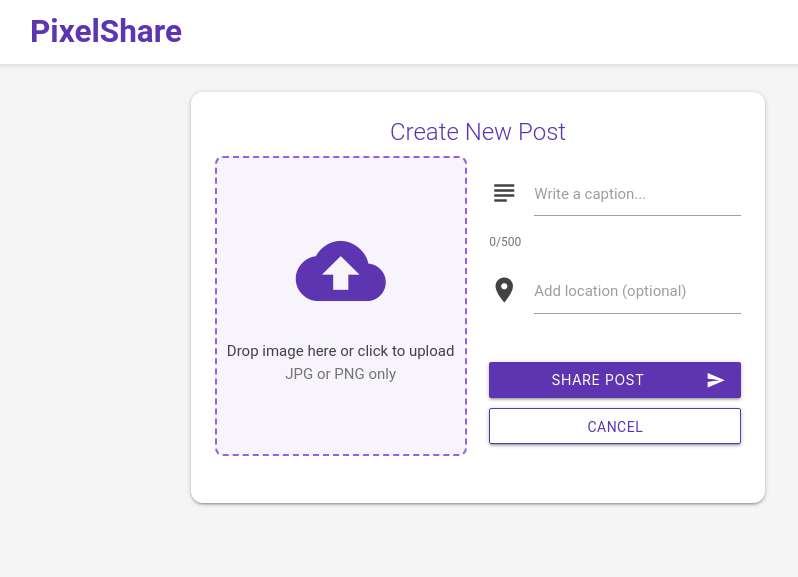
After one commit to rkeesari98/assignment-3, a FastAPI app: template templates/post_creation.html in a window 1280 px wide. The commit adds this page. Shown: the top 577 px of the page, without its empty margins (162-960 px from the left). Run offline with FastAPI, Linux system fonts and the light colour scheme; the template is opened without the code that fills it, so the values that code supplies are empty; some libraries are stand-ins or nearby versions.

Commit message:
feat: added template and route for post creation

```diff
--- a/main.py
+++ b/main.py
@@ -1,6 +1,5 @@
-from datetime import datetime
 from typing import Any, Dict, List, Optional
-from fastapi import FastAPI, HTTPException, Request,Form, Depends
+from fastapi import FastAPI, File, HTTPException, Request,Form, Depends, UploadFile
 from fastapi.responses import HTMLResponse, JSONResponse
 from fastapi.staticfiles import StaticFiles
 from fastapi.templating import Jinja2Templates
@@ -10,9 +9,11 @@ from google.cloud import firestore
 from pydantic import ValidationError
 import starlette.status as status
 from fastapi.responses import RedirectResponse
-from models import User, UserProfileUpdateInput
+from file_service import FileService
+from models import PostInput, User, UserProfileUpdateInput
+from post_service import PostService
 from user_service import UserService
-
+import datetime
 
 app = FastAPI()
 
@@ -87,3 +88,63 @@ def update_user(request:Request,user_profile_input:UserProfileUpdateInput):
                 "error": str(e)
             }
         )
+
+
+@app.get('/post/create',response_class=HTMLResponse)
+def post_create(request:Request):
+    try:
+        user = UserService.validate_session_and_fetch_user(request)
+        logged_in_user = UserService.validate_session_and_fetch_user(request)
+        if logged_in_user:
+            return templates.TemplateResponse(
+            "post_creation.html",
+            {"request":request}
+        )
+        return templates.TemplateResponse(
+            "login.html",
+            {"request":request}
+        )
+    except Exception as e:
+        return templates.TemplateResponse(
+            "login.html",
+            {"request":request}
+        )
+
+
+@app.post('/upload-file',response_class=JSONResponse)
+async def upload_file(request:Request,file_name: UploadFile = File(...)):
+    try:
+        print(file_name)
+        user = UserService.validate_session_and_fetch_user(request)
+        if user is None:
+            return templates.TemplateResponse(
+            "login.html",
+            {"request":request}
+        )
+        await FileService.upload_file(request,file_name)
+        return JSONResponse(content={"status": True, "filename": file_name.filename})
+    except Exception as e:
+        print(e)
+        return JSONResponse(status_code=500,content={"error": str(e)})
+
+@app.post('/post')
+def post_create(request:Request,post_input:PostInput):
+    try:
+        user = UserService.validate_session_and_fetch_user(request)
+        if user is None:
+            return JSONResponse(
+                status_code=401,
+                content={"status": False, "error": "Authentication required"}
+            )
+        post = PostService.post_create(user,post_input)
+        post_json = post.dict()
+        post_json['Id'] = str(post_json['Id'])
+        if isinstance(post_json['Date'], datetime.datetime):
+            post_json['Date'] = post_json['Date'].isoformat()
+        return JSONResponse(content={"status": True, "post": post_json})
+    except Exception as e:
+        print(e)
+        return JSONResponse(
+            status_code=500,
+            content={"status": False, "error": str(e)}
+        )
--- a/templates/home.html
+++ b/templates/home.html
@@ -750,7 +750,7 @@
                                 <i class="material-icons no-posts-icon">photo_camera</i>
                                 <h5>No Posts Yet</h5>
                                 <p class="grey-text">Start following users or create your own posts!</p>
-                                <a href="/create" class="btn waves-effect waves-light" style="background-color: var(--theme-primary); margin-top: 20px;">Create Your First Post</a>
+                                <a href="/post/create" class="btn waves-effect waves-light" style="background-color: var(--theme-primary); margin-top: 20px;">Create Your First Post</a>
                             </div>
                         </div>
                     {% endif %}
@@ -785,7 +785,7 @@
                     </div>
 
                     <div class="card-action center-align">
-                        <a href="/create" class="waves-effect waves-light btn" style="background-color: var(--theme-primary);">Create Post</a>
+                        <a href="/post/create" class="waves-effect waves-light btn" style="background-color: var(--theme-primary);">Create Post</a>
                     </div>
                 </div>
 
--- /dev/null
+++ b/templates/post_creation.html
@@ -0,0 +1,527 @@
+<!DOCTYPE html>
+<html lang="en">
+<head>
+    <meta charset="UTF-8">
+    <meta name="viewport" content="width=device-width, initial-scale=1.0">
+    <title>PixelShare - Create Post</title>
+    <link rel="stylesheet" href="https://cdnjs.cloudflare.com/ajax/libs/materialize/1.0.0/css/materialize.min.css">
+    <link href="https://fonts.googleapis.com/icon?family=Material+Icons" rel="stylesheet">
+    <style>
+        :root {
+            --theme-primary: #5e35b1;
+            --theme-primary-light: #9162e4;
+            --theme-primary-dark: #280680;
+            --theme-secondary: #26a69a;
+            --theme-text-dark: #424242;
+            --theme-text-light: #757575;
+            --theme-background: #f5f5f5;
+            --theme-card: #ffffff;
+            --theme-border: #e0e0e0;
+        }
+
+        body {
+            background-color: var(--theme-background);
+            color: var(--theme-text-dark);
+            font-family: 'Roboto', sans-serif;
+        }
+
+        nav {
+            background-color: var(--theme-card);
+            box-shadow: 0 2px 5px rgba(0,0,0,0.1);
+        }
+
+        nav .brand-logo {
+            color: var(--theme-primary);
+            font-weight: 700;
+        }
+
+        .nav-content {
+            background-color: var(--theme-card);
+        }
+
+        .tabs .tab a {
+            color: var(--theme-primary-light);
+        }
+
+        .tabs .tab a:hover, .tabs .tab a.active {
+            color: var(--theme-primary);
+        }
+
+        .tabs .indicator {
+            background-color: var(--theme-primary);
+        }
+
+        .main-container {
+            margin-top: 20px;
+            padding-bottom: 40px;
+        }
+
+        .card {
+            border-radius: 12px;
+            overflow: hidden;
+        }
+
+        .card .card-title {
+            color: var(--theme-primary);
+        }
+
+        .btn-theme {
+            background-color: var(--theme-primary);
+        }
+
+        .btn-theme:hover {
+            background-color: var(--theme-primary-light);
+        }
+
+        .btn-outline {
+            background-color: transparent;
+            border: 1px solid var(--theme-primary);
+            color: var(--theme-primary);
+        }
+
+        .btn-outline:hover {
+            background-color: rgba(94, 53, 177, 0.1);
+        }
+
+        /* Drop Zone Styles */
+        .drop-zone {
+            min-height: 300px;
+            border: 2px dashed var(--theme-primary-light);
+            border-radius: 8px;
+            display: flex;
+            flex-direction: column;
+            justify-content: center;
+            align-items: center;
+            cursor: pointer;
+            transition: all 0.3s ease;
+            background-color: rgba(94, 53, 177, 0.05);
+        }
+
+        .drop-zone:hover {
+            background-color: rgba(94, 53, 177, 0.1);
+        }
+
+        .drop-zone.highlight {
+            border-color: var(--theme-primary);
+            background-color: rgba(94, 53, 177, 0.2);
+        }
+
+        .drop-zone-prompt {
+            font-size: 1.5rem;
+            margin-bottom: 15px;
+            color: var(--theme-primary);
+        }
+
+        .drop-zone-thumb {
+            width: 100%;
+            height: 100%;
+            max-height: 300px;
+            border-radius: 8px;
+            overflow: hidden;
+            background-color: #f5f5f5;
+            background-size: contain;
+            background-position: center;
+            background-repeat: no-repeat;
+            position: relative;
+        }
+
+        .thumb-close {
+            position: absolute;
+            top: 10px;
+            right: 10px;
+            background-color: rgba(0, 0, 0, 0.6);
+            color: white;
+            border-radius: 50%;
+            padding: 5px;
+            cursor: pointer;
+        }
+
+        .hidden {
+            display: none;
+        }
+
+        .character-counter {
+            text-align: right;
+            font-size: 12px;
+            color: var(--theme-text-light);
+        }
+
+        .auth-pending {
+            visibility: hidden;
+        }
+
+        /* Sidenav styles */
+        .sidenav {
+            width: 250px;
+        }
+
+        .sidenav li > a {
+            display: flex;
+            align-items: center;
+            padding: 0 16px;
+            height: 50px;
+        }
+
+        .sidenav li > a > i {
+            margin-right: 16px;
+        }
+
+        /* Preloader */
+        .progress {
+            margin: 0;
+            position: fixed;
+            top: 0;
+            left: 0;
+            width: 100%;
+            height: 4px;
+            z-index: 9999;
+            display: none;
+        }
+
+        .progress .indeterminate {
+            background-color: var(--theme-primary);
+        }
+    </style>
+</head>
+
+<body>
+    <div class="progress" id="page-loader">
+        <div class="indeterminate"></div>
+    </div>
+
+    <div class="navbar-fixed">
+        <nav>
+            <div class="nav-wrapper container">
+                <a href="/" class="brand-logo">PixelShare</a>
+                <a href="#" data-target="mobile-nav" class="sidenav-trigger"><i class="material-icons">menu</i></a>
+                <ul class="right hide-on-med-and-down">
+                    <li><a href="/"><i class="material-icons">home</i></a></li>
+                    <li><a href="/explore"><i class="material-icons">explore</i></a></li>
+                    <li><a href="/create" class="active"><i class="material-icons">add_box</i></a></li>
+                    <li><a href="/profile"><i class="material-icons">person</i></a></li>
+                    <li><a href="#" id="desktop-logout" class="hidden"><i class="material-icons">exit_to_app</i></a></li>
+                </ul>
+            </div>
+        </nav>
+    </div>
+
+    <ul class="sidenav" id="mobile-nav">
+        <li>
+            <div class="user-view">
+                <div class="background" style="background-color: var(--theme-primary);"></div>
+                <a href="/profile"><img class="circle" id="sidenav-user-image" src="/static/default-profile.jpg"></a>
+                <a href="/profile"><span class="white-text name" id="sidenav-username">Guest User</span></a>
+                <a href="#"><span class="white-text email" id="sidenav-email">Not signed in</span></a>
+            </div>
+        </li>
+        <li><a href="/"><i class="material-icons">home</i>Home</a></li>
+        <li><a href="/explore"><i class="material-icons">explore</i>Explore</a></li>
+        <li><a href="/create"><i class="material-icons">add_box</i>Create Post</a></li>
+        <li><a href="/profile"><i class="material-icons">person</i>Profile</a></li>
+        <li><div class="divider"></div></li>
+        <li><a href="#" id="mobile-logout" class="hidden"><i class="material-icons">exit_to_app</i>Sign Out</a></li>
+    </ul>
+
+    <div id="auth-modal" class="modal auth-pending">
+        <div class="modal-content">
+            <h4>Sign In</h4>
+            <p>Please sign in to continue using PixelShare</p>
+
+            <div class="row">
+                <div class="input-field col s12">
+                    <i class="material-icons prefix">email</i>
+                    <input id="email" type="email" class="validate">
+                    <label for="email">Email</label>
+                </div>
+                <div class="input-field col s12">
+                    <i class="material-icons prefix">lock</i>
+                    <input id="password" type="password" class="validate">
+                    <label for="password">Password</label>
+                </div>
+            </div>
+        </div>
+        <div class="modal-footer">
+            <button id="login-btn" class="btn waves-effect waves-light btn-theme">Sign In</button>
+            <div class="center-align">
+                <span>or</span>
+            </div>
+            <button id="signup-btn" class="btn waves-effect waves-light btn-outline">Sign Up</button>
+        </div>
+    </div>
+
+    <div class="container main-container">
+        <div class="row" id="content">
+            <div class="col s12 m10 offset-m1 l8 offset-l2">
+                <div class="card">
+                    <div class="card-content">
+                        <span class="card-title center-align">Create New Post</span>
+
+                        <form id="create-post-form">
+                            <div class="row">
+                                <div class="col s12 m6">
+                                    <div id="drop-zone-container">
+                                        <div class="drop-zone" id="drop-zone">
+                                            <span class="drop-zone-prompt">
+                                                <i class="material-icons large">cloud_upload</i>
+                                            </span>
+                                            <p>Drop image here or click to upload</p>
+                                            <span class="grey-text text-darken-1">JPG or PNG only</span>
+                                            <input type="file" name="image" id="image-upload" class="hidden" accept="image/png, image/jpeg">
+                                        </div>
+                                        <div class="drop-zone-thumb hidden" id="image-preview">
+                                            <span class="thumb-close"><i class="material-icons">close</i></span>
+                                        </div>
+                                    </div>
+                                </div>
+
+                                <div class="col s12 m6">
+                                    <div class="input-field">
+                                        <i class="material-icons prefix">subject</i>
+                                        <textarea id="caption" name="caption" class="materialize-textarea" data-length="500" required></textarea>
+                                        <label for="caption">Write a caption...</label>
+                                        <span id="caption-counter" class="character-counter">0/500</span>
+                                    </div>
+
+                                    <div class="input-field">
+                                        <i class="material-icons prefix">location_on</i>
+                                        <input type="text" id="location" name="location">
+                                        <label for="location">Add location (optional)</label>
+                                    </div>
+
+
+
+                                    <div class="input-field" style="margin-top: 40px;">
+                                        <button type="submit" class="btn waves-effect waves-light btn-theme w-100" style="width: 100%;">
+                                            Share Post
+                                            <i class="material-icons right">send</i>
+                                        </button>
+                                        <a href="javascript:history.back()" class="btn waves-effect waves-light btn-outline w-100" style="width: 100%; margin-top: 10px;">
+                                            Cancel
+                                        </a>
+                                    </div>
+                                </div>
+                            </div>
+                        </form>
+                    </div>
+                </div>
+            </div>
+        </div>
+    </div>
+
+    <script src="https://cdnjs.cloudflare.com/ajax/libs/materialize/1.0.0/js/materialize.min.js"></script>
+    <script src="https://cdnjs.cloudflare.com/ajax/libs/jquery/3.6.0/jquery.min.js"></script>
+    <script src="https://cdnjs.cloudflare.com/ajax/libs/js-cookie/3.0.1/js.cookie.min.js"></script>
+    <script type="module" src="/static/firebase-login.js"></script>
+
+    <script>
+       document.addEventListener('DOMContentLoaded', function() {
+    M.AutoInit();
+
+    const captionField = document.getElementById('caption');
+    const captionCounter = document.getElementById('caption-counter');
+    const maxCaptionLength = 500;
+    const dropZone = document.getElementById('drop-zone');
+    const imageUpload = document.getElementById('image-upload');
+    const imagePreview = document.getElementById('image-preview');
+
+    // Caption counter functionality
+    captionField.addEventListener('input', function() {
+        const length = this.value.length;
+        captionCounter.textContent = `${length}/${maxCaptionLength}`;
+
+        if (length > maxCaptionLength) {
+            captionCounter.classList.add('red-text');
+        } else {
+            captionCounter.classList.remove('red-text');
+        }
+    });
+
+    // Click on drop zone to trigger file input
+    dropZone.addEventListener('click', () => {
+        imageUpload.click();
+    });
+
+    // Handle file selection via input
+    imageUpload.addEventListener('change', function() {
+        const file = this.files[0];
+        if (file) {
+            console.log("File selected through input:", file.name);
+            handleImageFile(file);
+        }
+    });
+
+    // Drag and drop functionality
+    dropZone.addEventListener('dragover', (e) => {
+        e.preventDefault();
+        dropZone.classList.add('highlight');
+    });
+
+    dropZone.addEventListener('dragleave', (e) => {
+        e.preventDefault();
+        dropZone.classList.remove('highlight');
+    });
+
+    dropZone.addEventListener('drop', (e) => {
+        e.preventDefault();
+        dropZone.classList.remove('highlight');
+
+        if (e.dataTransfer.files.length) {
+            const file = e.dataTransfer.files[0];
+            console.log("File dropped:", file.name);
+            imageUpload.files = e.dataTransfer.files;
+            handleImageFile(file);
+        }
+    });
+
+    // Handle close button click
+    document.querySelector('.thumb-close').addEventListener('click', function(e) {
+        console.log("Close button clicked");
+        imageUpload.value = '';
+        imagePreview.classList.add('hidden');
+        dropZone.classList.remove('hidden');
+        imagePreview.style.backgroundImage = '';
+    });
+
+    // Function to handle the image file
+    function handleImageFile(file) {
+        // Check file type
+        const fileType = file.type;
+        console.log("File type:", fileType);
+
+        if (fileType !== 'image/jpeg' && fileType !== 'image/png') {
+            M.toast({html: 'Please upload a JPG or PNG image only.', classes: 'red'});
+            return;
+        }
+
+        // Create a new FileReader
+        const reader = new FileReader();
+
+        // Set up the onload event
+        reader.onload = function(e) {
+            console.log("FileReader loaded successfully");
+
+            // Instead of setting background image, let's try creating an actual image element
+            const img = document.createElement('img');
+            img.src = e.target.result;
+            img.style.width = '100%';
+            img.style.height = 'auto';
+            img.style.objectFit = 'contain';
+
+            // Clear any existing content in the preview
+            imagePreview.innerHTML = '';
+            // Add the close button back
+            const closeBtn = document.createElement('span');
+            closeBtn.className = 'thumb-close';
+            closeBtn.innerHTML = '<i class="material-icons">close</i>';
+            closeBtn.addEventListener('click', function() {
+                console.log("New close button clicked");
+                imageUpload.value = '';
+                imagePreview.classList.add('hidden');
+                dropZone.classList.remove('hidden');
+                imagePreview.innerHTML = '';
+            });
+
+            // Append the image and close button
+            imagePreview.appendChild(img);
+            imagePreview.appendChild(closeBtn);
+
+            // Hide the drop zone and show the preview
+            console.log("Before changing visibility - dropZone hidden?", dropZone.classList.contains('hidden'));
+            console.log("Before changing visibility - imagePreview hidden?", imagePreview.classList.contains('hidden'));
+
+            dropZone.classList.add('hidden');
+            imagePreview.classList.remove('hidden');
+
+            console.log("After changing visibility - dropZone hidden?", dropZone.classList.contains('hidden'));
+            console.log("After changing visibility - imagePreview hidden?", imagePreview.classList.contains('hidden'));
+
+            console.log('Image preview element:', imagePreview);
+            console.log('Image preview displayed!');
+        };
+
+        // Read the file as a data URL
+        reader.readAsDataURL(file);
+    }
+
+    // Form submission handler
+    document.getElementById('create-post-form').addEventListener('submit', async function(e) {
+        e.preventDefault();
+
+        if (!imageUpload.files.length) {
+            M.toast({html: 'Please select an image for your post.', classes: 'red'});
+            dropZone.classList.add('highlight');
+            setTimeout(() => dropZone.classList.remove('highlight'), 3000);
+            return;
+        }
+
+        if (captionField.value.length > maxCaptionLength) {
+            M.toast({html: `Caption cannot exceed ${maxCaptionLength} characters.`, classes: 'red'});
+            captionField.focus();
+            return;
+        }
+
+        const loader = document.getElementById('page-loader');
+        loader.style.display = 'block';
+
+        const submitBtn = this.querySelector('button[type="submit"]');
+        const originalHtml = submitBtn.innerHTML;
+        submitBtn.disabled = true;
+        submitBtn.innerHTML = '<i class="material-icons left">hourglass_empty</i>Uploading...';
+
+        try {
+            const imageFormData = new FormData();
+            imageFormData.append('file_name', imageUpload.files[0]);
+
+            const uploadResponse = await fetch('/upload-file', {
+                method: 'POST',
+                body: imageFormData
+            });
+
+            const uploadData = await uploadResponse.json();
+            if (!uploadResponse.ok) {
+                throw new Error(uploadData.error || 'Failed to upload image');
+            }
+
+            const filename = uploadData.filename || uploadData.content;
+
+            submitBtn.innerHTML = '<i class="material-icons left">hourglass_empty</i>Creating post...';
+
+            const postData = {
+                image_ref: filename,
+                caption: captionField.value,
+                location: document.getElementById('location').value || null,
+
+            };
+
+            const postResponse = await fetch('/post', {
+                method: 'POST',
+                headers: {
+                    'Content-Type': 'application/json'
+                },
+                body: JSON.stringify(postData)
+            });
+
+            const postResult = await postResponse.json();
+            if (!postResponse.ok) {
+                throw new Error(postResult.message || 'Failed to create post');
+            }
+
+            M.toast({html: 'Post created successfully!', classes: 'green'});
+            setTimeout(() => {
+                window.location.href = '/profile';
+            }, 1000);
+
+        } catch (error) {
+            console.error('Error creating post:', error);
+            M.toast({html: `Error: ${error.message}`, classes: 'red'});
+
+            submitBtn.disabled = false;
+            submitBtn.innerHTML = originalHtml;
+        } finally {
+            loader.style.display = 'none';
+        }
+    });
+});
+    </script>
+</body>
+</html>
```
Also changed, not shown: file_service.py (added, +33 -0 lines), models.py (+12 -2 lines), post_service.py (+45 -0 lines), templates/login.html (+1 -48 lines).
